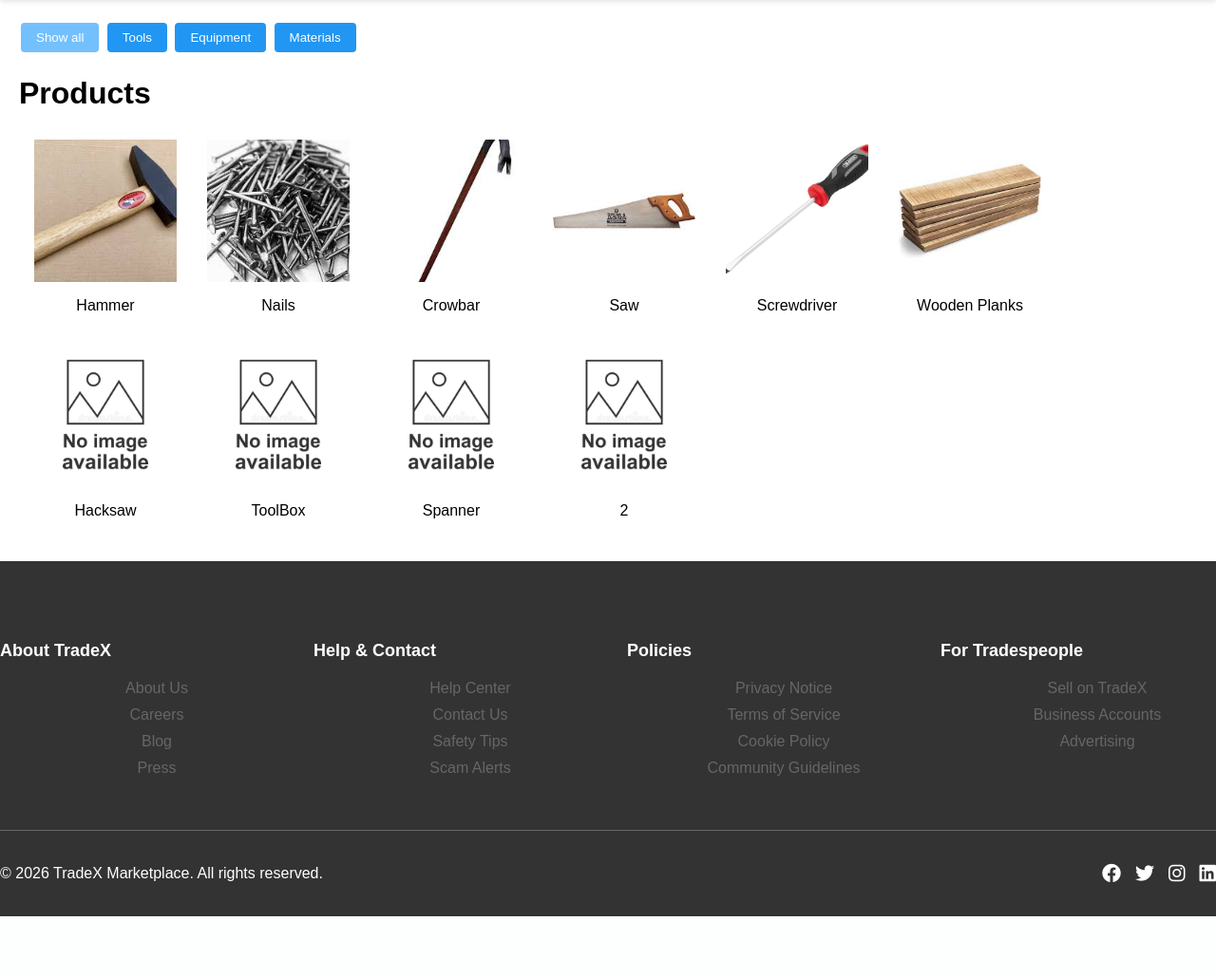
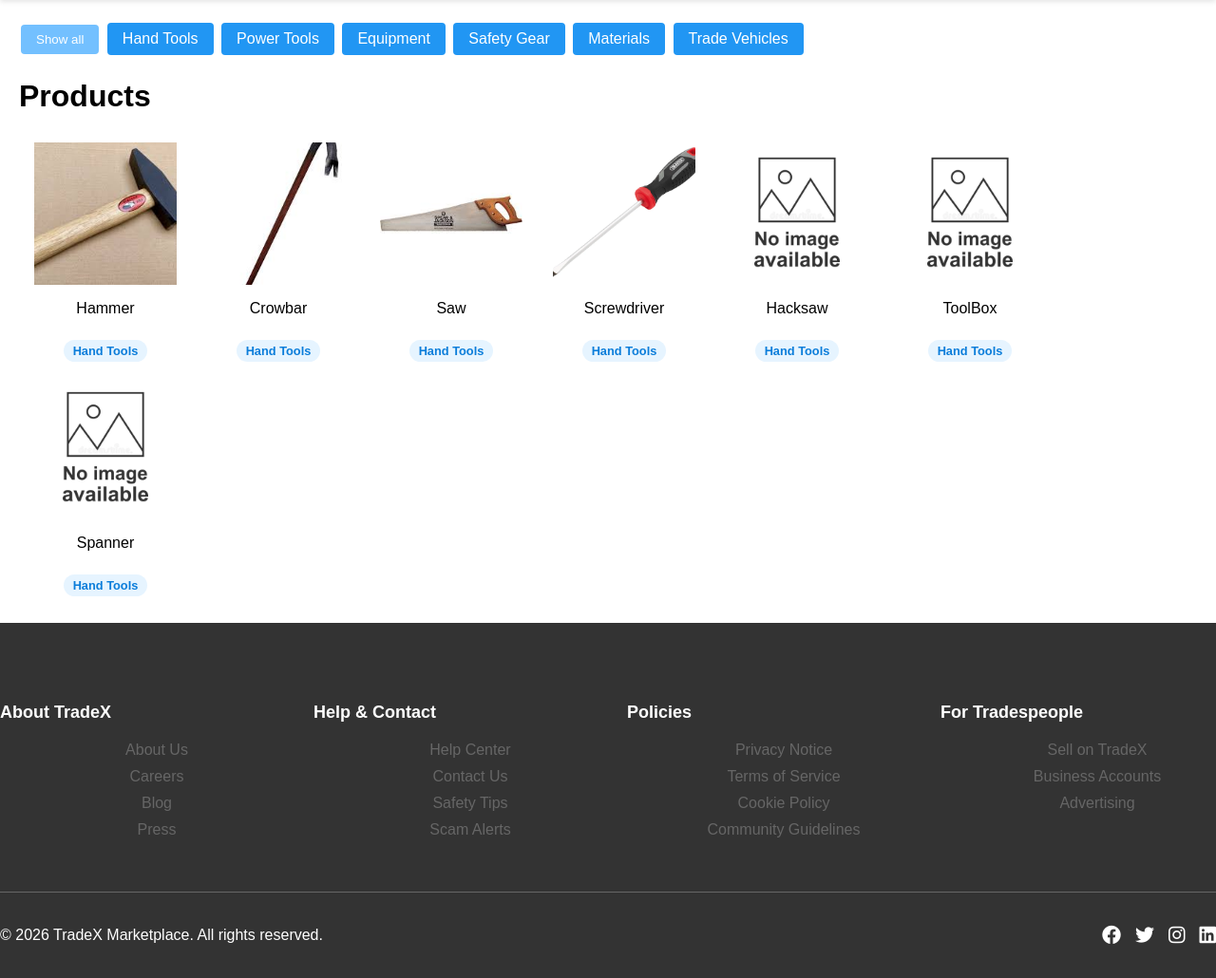
Before and after one commit to ZenithDev1023/Vinted-style-marketplace, a Django app: page /products/?category=hand-tools in a window 1280 px wide. Shown: the part 72-1102 px from the top of the page at 95% size. Before the commit the page ends 1037 px from the top, so only its background shows below. Run offline with Django 5.2, Linux system fonts and the light colour scheme; data comes from the database, SQL or seed files in the repository; both versions use the stored data as it was after the commit.

Commit message:
added a category tab to listings which update with the discover popular categories tab

```diff
--- a/myapp/forms.py
+++ b/myapp/forms.py
@@ -33,9 +33,13 @@ class RegisterForm(forms.Form):
 
 
 class CreateListingForm(forms.ModelForm):
+    def __init__(self, *args, **kwargs):
+        super().__init__(*args, **kwargs)
+        self.fields["category"].queryset = self.fields["category"].queryset.order_by("name")
+
     class Meta:
         model = Listing
-        fields = ["title", "description", "price", "condition"]
+        fields = ["title", "description", "price", "condition", "category"]
 
 
 class ListingReviewForm(forms.ModelForm):
--- a/myapp/static/products-page/products.css
+++ b/myapp/static/products-page/products.css
@@ -98,3 +98,19 @@ body {
 .filter-btn.active {
     background-color: #73c0ff;
 }
+
+
+.category-link-btn {
+    text-decoration: none;
+    display: inline-block;
+}
+
+.listing-category-btn {
+    margin-top: 8px;
+    padding: 4px 10px;
+    border-radius: 999px;
+    background-color: #e6f4ff;
+    color: #0b7dda;
+    font-size: 0.8rem;
+    font-weight: 600;
+}
--- a/myapp/templates/listings/create_listing.html
+++ b/myapp/templates/listings/create_listing.html
@@ -85,7 +85,11 @@
                 <h2>Post an Ad</h2>
                 <form method="POST">
                     {% csrf_token %}
-                    {{ form.as_p }}
+                    <p>{{ form.title.label_tag }} {{ form.title }}</p>
+                    <p>{{ form.description.label_tag }} {{ form.description }}</p>
+                    <p>{{ form.price.label_tag }} {{ form.price }}</p>
+                    <p>{{ form.condition.label_tag }} {{ form.condition }}</p>
+                    <p>{{ form.category.label_tag }} {{ form.category }}</p>
                     <div class="form-group">
                         <label for="id_image_url">Image URL (optional)</label>
                         <input type="url" id="id_image_url" name="image_url" placeholder="https://example.com/photo.jpg">
--- a/myapp/templates/listings/edit_listing.html
+++ b/myapp/templates/listings/edit_listing.html
@@ -79,7 +79,11 @@
                 <h2>Edit Listing</h2>
                 <form method="POST">
                     {% csrf_token %}
-                    {{ form.as_p }}
+                    <p>{{ form.title.label_tag }} {{ form.title }}</p>
+                    <p>{{ form.description.label_tag }} {{ form.description }}</p>
+                    <p>{{ form.price.label_tag }} {{ form.price }}</p>
+                    <p>{{ form.condition.label_tag }} {{ form.condition }}</p>
+                    <p>{{ form.category.label_tag }} {{ form.category }}</p>
                     <div class="form-group">
                         <label for="id_image_url">Image URL (optional)</label>
                         <input type="url" id="id_image_url" name="image_url" value="{{ image_url }}" placeholder="https://example.com/photo.jpg">
--- a/myapp/templates/product-page/products.html
+++ b/myapp/templates/product-page/products.html
@@ -65,9 +65,9 @@
     <div id="main">
         <div id="filterButtons">
             <button class="filter-btn active" onclick="filterSelection('all')"> Show all</button>
-            <button class="filter-btn" onclick="filterSelection('tools')"> Tools</button>
-            <button class="filter-btn" onclick="filterSelection('equipment')"> Equipment</button>
-            <button class="filter-btn" onclick="filterSelection('materials')"> Materials</button>
+            {% for category in discovered_categories %}
+                <a class="filter-btn category-link-btn" href="{% url 'products' %}?category={{ category.name|slugify }}">{{ category.name }}</a>
+            {% endfor %}
          </div>
         <h1>Products</h1>
             <div class="row">
@@ -81,6 +81,7 @@
                                 <img src="{% static 'images/placeholder.webp' %}" alt="{{ item.listing.title }}" class="product-image">
                             {% endif %}
                             <p>{{ item.listing.title }}</p>
+                            <span class="listing-category-btn">{{ item.listing.category.name }}</span>
                         </a>
                     </div>
                 </div>
--- a/myapp/views.py
+++ b/myapp/views.py
@@ -4,6 +4,8 @@ from urllib.request import Request, urlopen
 from django.contrib.auth import login, logout
 from django.contrib.auth.forms import AuthenticationForm
 from django.shortcuts import redirect, render
+from django.db.models import Case, Count, IntegerField, Q, When
+from django.template.defaultfilters import slugify
 
 from .forms import CreateListingForm, ListingReviewForm, RegisterForm
 from .models import (
@@ -17,6 +19,30 @@ from .models import (
     Transaction,
     User,
 )
+
+DISCOVER_CATEGORY_NAMES = [
+    "Hand Tools",
+    "Power Tools",
+    "Equipment",
+    "Safety Gear",
+    "Materials",
+    "Trade Vehicles",
+]
+
+
+def _discover_categories_queryset(with_counts=False):
+    for category_name in DISCOVER_CATEGORY_NAMES:
+        Category.objects.get_or_create(name=category_name)
+
+    custom_order = Case(
+        *[When(name=name, then=position) for position, name in enumerate(DISCOVER_CATEGORY_NAMES)],
+        output_field=IntegerField(),
+    )
+    queryset = Category.objects.filter(name__in=DISCOVER_CATEGORY_NAMES).annotate(sort_order=custom_order)
+    if with_counts:
+        queryset = queryset.annotate(listing_count=Count("listing"))
+    return queryset.order_by("sort_order")
+
 
 def _geocode_postcode(postcode):
     """Return an approximate (city, lat, lon) tuple for a postcode."""
@@ -74,8 +100,20 @@ def home(request):
     if user_id:
         user = User.objects.filter(id=user_id).first()
     featured_listings = Listing.objects.all()[:6]
+    discovered_categories = _discover_categories_queryset(with_counts=True)
+    counts_by_slug = {
+        slugify(category.name.strip()): category.listing_count for category in discovered_categories
+    }
     return render(request, "home/home.html", {
-        "user_id": user_id, "user": user, "featured_listings": featured_listings,
+        "user_id": user_id,
+        "user": user,
+        "featured_listings": featured_listings,
+        "hand_tools_count": counts_by_slug.get("hand-tools", 0),
+        "power_tools_count": counts_by_slug.get("power-tools", 0),
+        "equipment_count": counts_by_slug.get("equipment", 0),
+        "safety_count": counts_by_slug.get("safety-gear", 0),
+        "materials_count": counts_by_slug.get("materials", 0),
+        "vehicles_count": counts_by_slug.get("vehicles", 0) + counts_by_slug.get("trade-vehicles", 0),
     })
 
 
@@ -96,13 +134,37 @@ def about(request):
 
 
 def products(request):
+    discover_categories = _discover_categories_queryset(with_counts=True)
     listings = Listing.objects.all()
+    category_filter = request.GET.get("category", "").strip()
+    if category_filter:
+        category_aliases = {
+            "hand-tools": ["hand tools"],
+            "power-tools": ["power tools"],
+            "equipment": ["equipment"],
+            "safety-gear": ["safety gear"],
+            "materials": ["materials"],
+            "vehicles": ["vehicles", "trade vehicles"],
+            "trade-vehicles": ["trade vehicles", "vehicles"],
+        }
+        normalized_filter = category_filter.lower()
+        names_to_match = category_aliases.get(normalized_filter, [category_filter.replace("-", " ")])
+        category_query = Q()
+        for name in names_to_match:
+            category_query |= Q(category__name__iexact=name)
+        listings = listings.filter(category_query)
     listings_with_photos = []
     for listing in listings:
         primary_photo = listing.photo_set.filter(isPrimary=True).first()
         listings_with_photos.append({"listing": listing, "primary_photo": primary_photo})
+    discovered_categories = (
+        Category.objects.annotate(listing_count=Count("listing"))
+        .order_by("-listing_count", "name")
+    )
     return render(request, "product-page/products.html", {
-        **get_nav_context(request), "listings_with_photos": listings_with_photos,
+        **get_nav_context(request),
+        "listings_with_photos": listings_with_photos,
+        "discovered_categories": discover_categories,
     })
 
 
@@ -202,16 +264,17 @@ def login_view(request):
 
 
 def create_listing(request):
+    discover_categories = _discover_categories_queryset()
     profile_user = _get_profile_user(request)
     if not profile_user:
         return redirect("login")
     if request.method == "POST":
         form = CreateListingForm(request.POST)
+        form.fields["category"].queryset = discover_categories
         if form.is_valid():
             listing = form.save(commit=False)
             listing.user = profile_user
             listing.status = ListingStatus.ACTIVE
-            default_category, _ = Category.objects.get_or_create(name="General")
             default_location, _ = Location.objects.get_or_create(
                 user=profile_user,
                 defaults={"postcode": "N/A", "city": "Unknown", "latitude": 0, "longitude": 0},
@@ -226,7 +289,6 @@ def create_listing(request):
             credit_account, _ = CreditAccount.objects.get_or_create(
                 user=profile_user, defaults={"creditBalance": profile_user.credits_balance},
             )
-            listing.category = default_category
             listing.location = default_location
             listing.creditAccount = credit_account
             listing.save()
@@ -239,15 +301,17 @@ def create_listing(request):
             if image_url:
                 Photo.objects.create(
                     image_url=image_url, listing=listing,
-                    category=default_category, isPrimary=True,
+                    category=listing.category, isPrimary=True,
                 )
             return redirect("products")
     else:
         form = CreateListingForm()
+        form.fields["category"].queryset = discover_categories
     return render(request, "listings/create_listing.html", {**get_nav_context(request), "form": form})
 
 
 def edit_listing(request, listing_id):
+    discover_categories = _discover_categories_queryset()
     profile_user = _get_profile_user(request)
     if not profile_user:
         return redirect("login")
@@ -258,6 +322,7 @@ def edit_listing(request, listing_id):
 
     if request.method == "POST":
         form = CreateListingForm(request.POST, instance=listing)
+        form.fields["category"].queryset = discover_categories
         if form.is_valid():
             updated_listing = form.save()
             image_url = request.POST.get("image_url", "").strip()
@@ -277,6 +342,7 @@ def edit_listing(request, listing_id):
             return redirect("profile")
     else:
         form = CreateListingForm(instance=listing)
+        form.fields["category"].queryset = discover_categories
 
     primary_photo = listing.photo_set.filter(isPrimary=True).first()
     return render(
```
Also changed, not shown: db.sqlite3.
